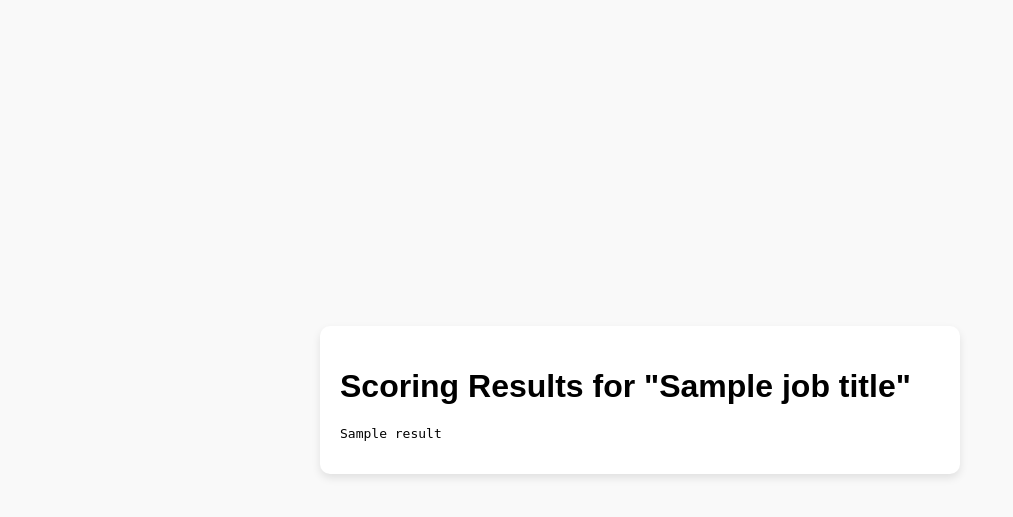
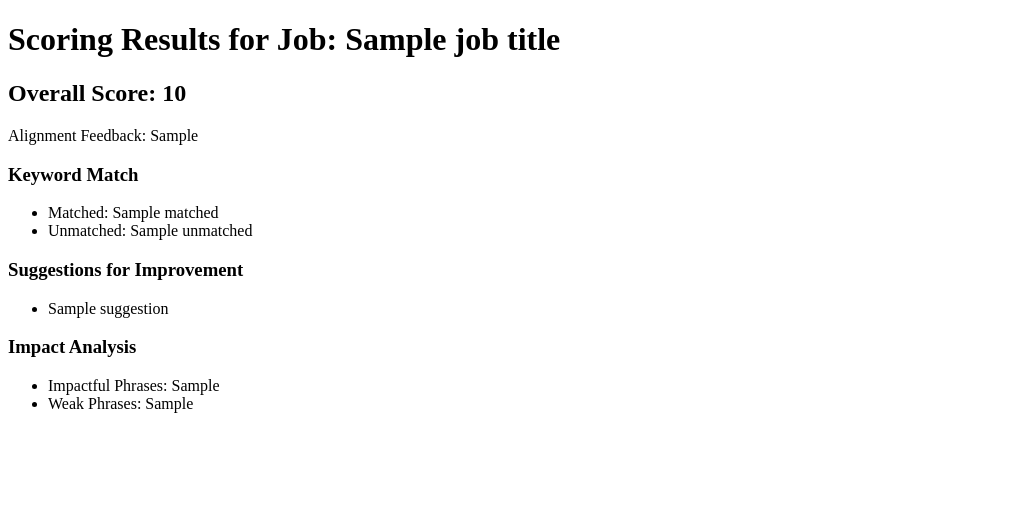
Before and after one commit to VAIBHAV-S-H/ResumeScorer, a FastAPI app: template app/templates/results.html in a window 1280 px wide. Shown: the top 517 px of the page, without its empty margins (0-1013 px from the left). Run offline with FastAPI, Linux system fonts and the light colour scheme; the template is opened without the code that fills it: most values are stand-ins (such as "Sample title", 1, 10 or a date in 2020).

```diff
--- a/app/app.py
+++ b/app/app.py
@@ -5,6 +5,7 @@ from fastapi.staticfiles import StaticFiles
 import shutil
 import os
 from utils.Groq_setup import Groq  # Importing Groq class from utils/Groq_setup.py
+import json
 
 # Initialize FastAPI app
 app = FastAPI()
@@ -28,10 +29,14 @@ async def get_resume_scorer(request: Request):
 @app.post("/score_resume/", response_class=HTMLResponse)
 async def score_resume(
     request: Request,
-    job_title: str = Form(...),
-    job_description: str = Form(...),
-    resume_file: UploadFile = File(...),
+    job_title: str = Form(...),  # Captures `job_title` from form data
+    job_description: str = Form(...),  # Captures `job_description` from form data
+    resume_file: UploadFile = File(...),  # Captures `resume_file` as an uploaded file
 ):
+    print(f"Received job title: {job_title}")
+    print(f"Received job description: {job_description}")
+    print(f"Received file: {resume_file.filename}")
+
     """
     Handle resume scoring requests.
     """
@@ -45,6 +50,11 @@ async def score_resume(
         result = groq.generate_strict_scoring(
             job_title=job_title, jd_text=job_description, file_path=temp_file_path
         )
+
+        # Ensure result is in a usable format (JSON)
+        if isinstance(result, str):
+            result = json.loads(result)  # Convert string result to JSON if it's in string format
+
     except Exception as e:
         # Handle errors gracefully
         error_message = f"An error occurred while processing the file: {str(e)}"
--- a/app/templates/results.html
+++ b/app/templates/results.html
@@ -1,15 +1,31 @@
 <!DOCTYPE html>
-<html lang="en">
+<html>
 <head>
-    <meta charset="UTF-8">
-    <meta name="viewport" content="width=device-width, initial-scale=1.0">
     <title>Resume Scoring Results</title>
-    <link rel="stylesheet" href="/static/styles.css">
 </head>
 <body>
-    <div class="container">
-        <h1>Scoring Results for "{{ job_title }}"</h1>
-        <pre>{{ result }}</pre> <!-- Display JSON response nicely -->
-    </div>
+    <h1>Scoring Results for Job: {{ job_title }}</h1>
+
+    <h2>Overall Score: {{ result['overallScore'] }}</h2>
+    <p>Alignment Feedback: {{ result['alignmentFeedback'] }}</p>
+
+    <h3>Keyword Match</h3>
+    <ul>
+        <li>Matched: {{ result['keywordMatch']['matched'] }}</li>
+        <li>Unmatched: {{ result['keywordMatch']['unmatched'] }}</li>
+    </ul>
+
+    <h3>Suggestions for Improvement</h3>
+    <ul>
+        {% for suggestion in result['overallImprovementSuggestions'] %}
+            <li>{{ suggestion }}</li>
+        {% endfor %}
+    </ul>
+
+    <h3>Impact Analysis</h3>
+    <ul>
+        <li>Impactful Phrases: {{ result['impactAnalysis']['impactfulPhrases'] }}</li>
+        <li>Weak Phrases: {{ result['impactAnalysis']['weakPhrases'] }}</li>
+    </ul>
 </body>
 </html>
```
Also changed, not shown: app/templates/scorer.html (+14 -21 lines).
